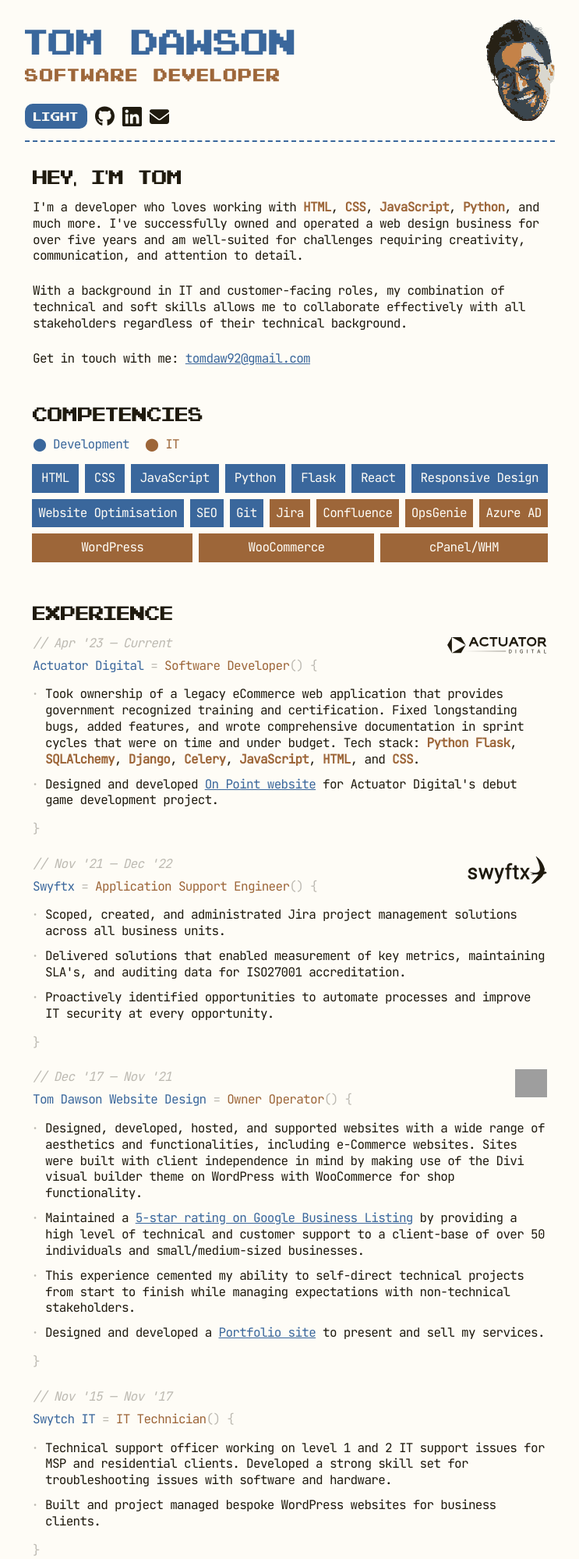
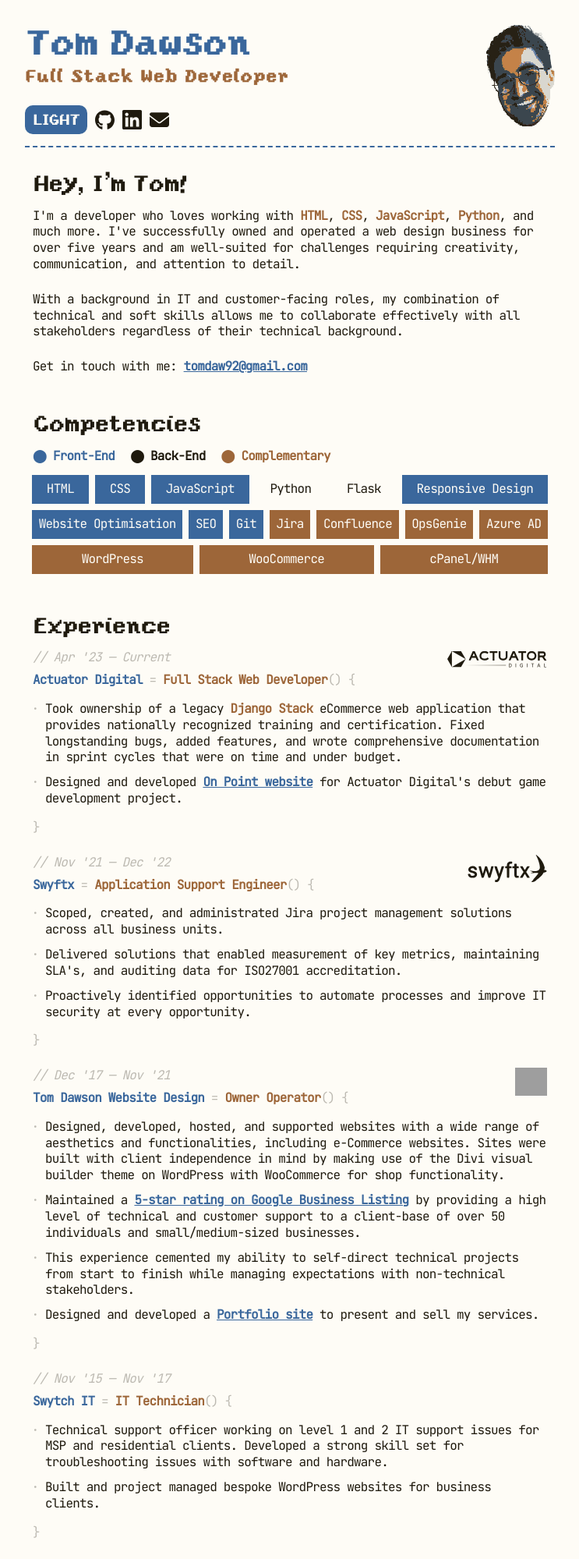
Before and after one commit to TomDawson/cv, a PHP site: page / in a window 1280 px wide. Shown: the top 1999 px of the page at 78% size, without its empty margins (268-1011 px from the left). Run offline with PHP 8.4, Linux system fonts and the light colour scheme; grey boxes are pictures that could not be loaded.

Commit message:
Partway through improved design and content

```diff
--- a/index.html
+++ b/index.html
@@ -4,17 +4,17 @@
 <head>
   <meta charset="utf-8" />
   <meta name="viewport" content="width=device-width, initial-scale=1.0" />
-  <meta http-equiv="Content-Security-Policy: default-src 'self'" />
+  <meta http-equiv="Content-Security-Policy" content="default-src 'self'" />
   <meta name="color-scheme" content="light dark" />
   <link rel="stylesheet" href="./styles/style.css" />
-  <title>Tom Dawson Software Developer</title>
-  <meta name="description" content="Tom Dawson is a software developer with expertise in HTML, CSS, JavaScript, Python, and more." />
+  <title>Tom Dawson | Developer</title>
+  <meta name="description" content="Tom Dawson is a full stack web developer based in Brisbane, QLD." />
   <meta name="theme-color" content="#1B1B26" />
-  <link rel="icon" sizes="48x48" href="images/icon.png" />
+  <link rel="icon" type="image/png" sizes="48x48" href="images/icon.png" />
   <!-- Open Graph -->
   <meta property="og:url" content="https://tomdawson.dev" />
   <meta property="og:type" content="website" />
-  <meta property="og:title" content="Tom Dawson Software Developer" />
+  <meta property="og:title" content="Tom Dawson Full Stack Web Developer" />
   <meta property="og:image" content="./images/site-tile.jpg" />
   <meta property="og:image:alt"
     content="A pixellated smiling man's face with words that read 'Tom Dawson Software Developer'" />
@@ -35,15 +35,15 @@
 </head>
 
 <body class="preload">
-  <div id="site-wrapper flex flex-col">
+  <div id="site-wrapper" class="flex flex-col">
     <header class="container">
       <h1>
         <span class="visually-hidden">Tom Dawson, Software Developer</span>
-        <svg id="tom-dawson" aria-hidden="true" focusable="false">
+        <svg id="tom-dawson" aria-hidden="true">
           <text>Tom Dawson</text>
         </svg>
-        <svg id="job-title" aria-hidden="true" focusable="false">
-          <text>Software Developer</text>
+        <svg id="job-title" aria-hidden="true">
+          <text>Full Stack Web Developer</text>
         </svg>
       </h1>
     </header>
@@ -53,17 +53,20 @@
           <span id="light-mode-span">Light</span>
           <span id="dark-mode-span">Dark</span>
         </button>
-        <a class="center-vertically" href="https://github.com/TomDawson" target="_blank"><img alt="GitHub"
-            src="images/github.svg" class="social-icon svg-icon" width="25px" height="26px"  /></a>
-        <a class="center-vertically" href="https://www.linkedin.com/in/tom-dawson-094217101/" target="_blank"><img
-            alt="LinkedIn" src="images/linkedin.svg" class="social-icon svg-icon" width="25px" height="29px" /></a>
-        <a class="center-vertically" href="mailto:tomdaw92@gmail.com"><img alt="Email" src="images/email.svg"
-            class="social-icon svg-icon" width="25px" height="25px" /></a>
+        <a class="center-vertically" href="https://github.com/TomDawson" target="_blank">
+          <img alt="GitHub" src="images/github.svg" class="social-icon svg-icon" width="25" height="26"  />
+        </a>
+        <a class="center-vertically" href="https://www.linkedin.com/in/tom-dawson-094217101/" target="_blank">
+          <img alt="LinkedIn" src="images/linkedin.svg" class="social-icon svg-icon" width="25" height="29" />
+        </a>
+        <a class="center-vertically" href="mailto:tomdaw92@gmail.com" target="_blank">
+          <img alt="Email" src="images/email.svg" class="social-icon svg-icon" width="25" height="25" />
+        </a>
         <img id="portrait" src="images/tom-head-dark.png" alt="Tom Dawson" />
       </nav>
 
-      <summary class="indented"> <!-- Introduction -->
-        <h2>Hey, I'm Tom</h2>
+      <div class="indented"> <!-- Introduction -->
+        <h2>Hey, I'm Tom!</h2>
         <p id="intro">
           I'm a developer who loves working with <em>HTML</em>, <em>CSS</em>, <em>JavaScript</em>, <em>Python</em>, and much more. I've successfully owned and operated a web design business for over five years and am well-suited for challenges requiring creativity, communication, and attention to detail.
         </p>
@@ -74,27 +77,27 @@
 
         </p>
         <p>
-          Get in touch with me: <a href="mailto:tomdaw92@gmail.com">tomdaw92@gmail.com</a>
+          Get in touch with me: <a href="mailto:tomdaw92@gmail.com" target="_blank">tomdaw92@gmail.com</a>
         </p>
-      </summary>
+      </div>
 
       <section class="indented"> <!-- Competencies/Skills -->
         <h3>Competencies</h3>
         <div class="skill-key-wrapper flex flex-row">
-          <span class="skill-key developer">Development</span>
-          <span class="skill-key it">IT</span>
+          <span class="skill-key front-end">Front-End</span>
+          <span class="skill-key back-end">Back-End</span>
+          <span class="skill-key it">Complementary</span>
         </div>
         <ul class="skills-wrapper flex flex-row stretch-children">
-          <li class="programming-skill">HTML</li>
-          <li class="programming-skill">CSS</li>
-          <li class="programming-skill">JavaScript</li>
-          <li class="programming-skill">Python</li>
-          <li class="programming-skill">Flask</li>
-          <li class="programming-skill">React</li>
-          <li class="programming-skill">Responsive Design</li>
-          <li class="programming-skill">Website Optimisation</li>
-          <li class="programming-skill">SEO</li>
-          <li class="programming-skill">Git</li>
+          <li class="front-end-skill">HTML</li>
+          <li class="front-end-skill">CSS</li>
+          <li class="front-end-skill">JavaScript</li>
+          <li class="back-end-skill">Python</li>
+          <li class="back-end-skill">Flask</li>
+          <li class="front-end-skill">Responsive Design</li>
+          <li class="front-end-skill">Website Optimisation</li>
+          <li class="front-end-skill">SEO</li>
+          <li class="front-end-skill">Git</li>
           <li class="it-skill">Jira</li>
           <li class="it-skill">Confluence</li>
           <li class="it-skill">OpsGenie</li>
@@ -102,7 +105,6 @@
           <li class="it-skill">WordPress</li>
           <li class="it-skill">WooCommerce</li>
           <li class="it-skill">cPanel/WHM</li>
-
         </ul>
       </section>
 
@@ -110,14 +112,14 @@
         <h4>Experience</h4>
         <div class="section-entry">
           <p>
-            <img alt="Actuator Digital logo" id="actuator-logo" class="cv-logo svg-icon" src="images/logo-actuator.svg" width="128px" height="28px" />
+            <img alt="Actuator Digital logo" id="actuator-logo" class="cv-logo svg-icon" src="images/logo-actuator.svg" width="128" height="28" />
             <span class="comment faded">Apr '23 — Current</span>
             <span class="p-title primary">Actuator Digital</span>
-            <span class="p-subtitle secondary">Software Developer</span>
+            <span class="p-subtitle secondary">Full Stack Web Developer</span>
           </p>
           <ul class="entry-points">
             <li>
-              Took ownership of a legacy eCommerce web application that provides government recognized training and certification. Fixed longstanding bugs, added features, and wrote comprehensive documentation in sprint cycles that were on time and under budget. Tech stack: <em>Python Flask</em>, <em>SQLAlchemy</em>, <em>Django</em>, <em>Celery</em>, <em>JavaScript</em>, <em>HTML</em>, and <em>CSS</em>.
+              Took ownership of a legacy <em>Django Stack</em> eCommerce web application that provides nationally recognized training and certification. Fixed longstanding bugs, added features, and wrote comprehensive documentation in sprint cycles that were on time and under budget.
             </li>
             <li>
               Designed and developed <a target="_blank" href="https://onpoint.game/">On Point website</a> for Actuator Digital's debut game development project.
@@ -126,7 +128,7 @@
         </div>
         <div class="section-entry">
           <p>
-            <img alt="Swyftx logo" id="swyftx-logo" class="cv-logo svg-icon" src="images/logo-swyftx.svg" width="102px" height="35px" />
+            <img alt="Swyftx logo" id="swyftx-logo" class="cv-logo svg-icon" src="images/logo-swyftx.svg" width="102" height="35" />
             <span class="comment faded">Nov '21 — Dec '22</span>
             <span class="p-title primary">Swyftx</span>
             <span class="p-subtitle secondary">Application Support Engineer</span>
@@ -138,13 +140,14 @@
             <li>
               Delivered solutions that enabled measurement of key metrics, maintaining SLA's, and auditing data for ISO27001 accreditation.
             </li>
-            <li>Proactively identified opportunities to automate processes and improve IT security at every opportunity.
+            <li>
+              Proactively identified opportunities to automate processes and improve IT security at every opportunity.
             </li>
           </ul>
         </div>
         <div class="section-entry">
           <p>
-            <img alt="Tom Dawson Website Design logo" id="td-logo" class="cv-logo svg-icon" src="images/logo-tom-dawson.svg" width="41px" height="42px" />
+            <img alt="Tom Dawson Website Design logo" id="td-logo" class="cv-logo svg-icon" src="images/logo-tom-dawson.svg" width="41" height="42" />
             <span class="comment faded">Dec '17 — Nov '21</span>
             <span class="p-title primary">Tom Dawson Website Design</span>
             <span class="p-subtitle secondary">Owner Operator</span>
@@ -199,7 +202,7 @@
             <li>
               Achieved HD in Capstone Project, Unix Administration, Network Planning, and Internet Protocols and Services.
             </li>
-
+          </ul>
         </div>
         <div class="section-entry">
           <p>
@@ -211,13 +214,14 @@
             <li>
               Worked with Cisco routers/switches, and Oracle/Microsoft virtual machines to configure functional modern networks.
             </li>
+          </ul>
         </div>
       </section>
 
       <section class="indented"> <!-- Projects -->
         <h6>Projects</h6>
         <div class="section-entry"> <!-- Nicolette Johnson Ceramics -->
-          <img alt="Nicolette Johnson Ceramics logo" id="nj-logo" class="cv-logo svg-icon" src="images/logo-nicolette.svg" width="96px" height="48px" />
+          <img alt="Nicolette Johnson Ceramics logo" id="nj-logo" class="cv-logo svg-icon" src="images/logo-nicolette.svg" width="96" height="48" />
           <p>
             <span class="comment faded">Ongoing</span>
             <span class="p-title primary">Nicolette Johnson Ceramics</span>
@@ -229,7 +233,7 @@
                 website</a> using Wordpress/WooCommerce for storefront.
             </li>
             <li>
-              Specialised configuration for unique products with high demand to be previewed ahead of availability.
+              Specialised for the sale of unique products with high demand to be previewed ahead of availability.
             </li>
             <li>
               Store built to handle spikes of traffic during sale launches and calculate regional shipping and availability when required.
--- a/styles/style.css
+++ b/styles/style.css
@@ -1,35 +1,28 @@
 /* Fonts */
-
 @font-face {
-  /* JetBrains */
-  font-display: swap;
   font-family: "JetBrains Mono";
-  font-style: normal;
-  font-weight: normal;
-  src: url("../fonts/jetbrains-mono-v13-latin-regular.eot"); /* IE9 Compat Modes */
-  src: url("../fonts/jetbrains-mono-v13-latin-regular.eot?#iefix")
-      format("embedded-opentype"),
-    /* IE6-IE8 */ url("../fonts/jetbrains-mono-v13-latin-regular.woff2")
-      format("woff2"),
-    /* Super Modern Browsers */
+  src: url("../fonts/jetbrains-mono-v13-latin-regular.eot");
+  src: url("../fonts/jetbrains-mono-v13-latin-regular.eot?#iefix") format("embedded-opentype"),
+      url("../fonts/jetbrains-mono-v13-latin-regular.woff2") format("woff2"),
       url("../fonts/jetbrains-mono-v13-latin-regular.woff") format("woff"),
-    /* Modern Browsers */ url("../fonts/jetbrains-mono-v13-latin-regular.ttf")
-      format("truetype"),
-    /* Safari, Android, iOS */
-      url("../fonts/jetbrains-mono-v13-latin-regular.svg#JetBrainsMono")
-      format("svg"); /* Legacy iOS */
+      url("../fonts/jetbrains-mono-v13-latin-regular.ttf") format("truetype"),
+      url("../fonts/jetbrains-mono-v13-latin-regular.svg#JetBrainsMono") format("svg");
+      font-display: swap;
+      font-weight: normal;
+      font-style: normal;
 }
 
 @font-face {
-  /* Pixel NES */
-  font-display: swap;
-  font-family: "Pixel NES";
-  font-weight: normal;
-  font-style: normal;
-  src: url("../fonts/Pixel_NES.eot?") format("eot"),
-    url("../fonts/Pixel_NES.woff") format("woff"),
-    url("../fonts/Pixel_NES.ttf") format("truetype"),
-    url("../fonts/Pixel_NES.svg#PixelNES") format("svg");
+  font-family: 'Yoster Island';
+  src: url('../fonts/YosterIslandReg.eot');
+  src: url('../fonts/YosterIslandReg.eot?#iefix') format('embedded-opentype'),
+      url('../fonts/YosterIslandReg.woff2') format('woff2'),
+      url('../fonts/YosterIslandReg.woff') format('woff'),
+      url('../fonts/YosterIslandReg.ttf') format('truetype'),
+      url('../fonts/YosterIslandReg.svg#YosterIslandReg') format('svg');
+      font-display: swap;
+      font-weight: normal;
+      font-style: normal;
 }
 
 /* Theming and <body> */
@@ -41,6 +34,8 @@
   --faded: #BDBAB2;
   --primary: #3A679C;
   --secondary: #9D6639;
+  --tertiary: ;
+  --font-weight: 800;
 }
 
 html[data-theme="dark"] {
@@ -50,12 +45,15 @@
   --faded: #4F4F6B;
   --primary: #AA9FFF;
   --secondary: #F5D324;
+  --tertiary: #3F8EFC;
+  /* --tertiary: #62C370; */
+  --font-weight: 500;
 }
 
 body {
   font-family: "JetBrains Mono", monospace;
   font-size: 1em;
-  letter-spacing: -0.7px;
+  letter-spacing: -0.8px;
   color: var(--body);
   background-color: var(--background);
   text-align: left;
@@ -68,19 +66,26 @@
   margin: 0;
 }
 
-.primary, .skill-key.developer, a {
+.primary, .skill-key.front-end, a {
   color: var(--primary);
+  font-weight: var(--font-weight);
 }
 
 .secondary, .skill-key.it {
   color: var(--secondary);
+  font-weight: var(--font-weight);
+}
+
+.tertiary, .skill-key.back-end {
+  color: var(--tertiary);
+  font-weight: var(--font-weight);
 }
 
 .faded {
   color: var(--faded);
 }
 
-.programming-skill {
+.front-end-skill {
   background-color: var(--primary);
   color: var(--background);
 }
@@ -91,17 +96,17 @@
 }
 
 /* Headings and Titles */
-
 h1,
 h2,
 h3,
 h4,
 h5,
 h6 {
-  font-family: "Pixel NES", sans-serif;
+  font-family: "Yoster Island", sans-serif;
   font-weight: 100;
   margin: 0;
   line-height: 1;
+  letter-spacing: 0;
 }
 
 h1 {
@@ -114,12 +119,11 @@
 h4,
 h5,
 h6 {
-  font-size: 1.6em;
+  font-size: 1.85em;
 }
 
 /* Header + Heading/Title */
-
-header.container { /* Initial space above title */
+header.container {
   padding-top: 30px;
 }
 
@@ -128,29 +132,31 @@
   width: 100%;
 }
 
-#tom-dawson { /* Size of TD container */
+/* Size of name container */
+#tom-dawson {
   height: 40px;
 }
 
-#job-title { /* Size of FED container */
+/* Size of job title container */
+#job-title {
   height: 40px;
   letter-spacing: 1.4px;
 }
 
-#tom-dawson text { /* Positioning TD text */
+/* Positioning name text */
+#tom-dawson text {
   font-size: 1.44em;
   transform: translateY(40px);
 }
 
-#job-title text { /* Positioning FED text */
+/* Positioning job title text */
+#job-title text {
   font-size: 0.71em;
   transform: translateY(30px);
 }
 
 /* Heading Animation */
-
 #tom-dawson {
-  /* SVG element */
   animation: stroke 1.5s;
   fill: var(--primary);
   stroke: var(--primary);
@@ -183,8 +189,7 @@
 }
 
 /* Navigation */
-
-nav /* #navbar */ {
+nav {
   position: sticky;
   top: -1px; /* -1px is important for JS to apply .sticky class to nav */
   z-index: 2;
@@ -209,7 +214,6 @@
 }
 
 /* Portrait Animation */
-
 .sticky #portrait {
   -moz-transform: rotate(-20deg) translateY(50px);
   -webkit-transform: rotate(-20deg) translateY(50px);
@@ -218,8 +222,7 @@
   transform: rotate(-20deg) translateY(50px);
 }
 
-/* Flexbox */
-
+/* Flex */
 .flex {
   display: flex;
   flex-wrap: wrap;
@@ -242,7 +245,6 @@
 }
 
 .stretch-children > * {
-  /* These make the tiles stretch */
   text-align: center;
   align-items: center;
   justify-content: center;
@@ -252,16 +254,15 @@
 }
 
 /* CV Structure */
-
 #site-wrapper {
   min-height: 100vh;
-  justify-content: center; /* centered vertically */
+  justify-content: center;
   pointer-events: auto;
   position: relative;
   z-index: 1;
 }
 
-.container { /* always shrinks, prefers 95vw, max 680px */
+.container {
   padding: 0;
   width: clamp(0px, 95vw, 680px);
   margin-left: auto;
@@ -269,37 +270,39 @@
   box-sizing: border-box;
 }
 
-.indented { /* Adds L/R gutter around everything between <header> and <footer> */
+/* Adds L+R gutter around everything between <header> and <footer> */
+.indented {
   margin: 0px 10px;
 }
 
-.indented > * + * { /* Add margin in between child elements */
+/* Add margin in between child elements */
+.indented > * + * {
   margin-block-end: 1.5em;
 }
 
-.indented > :last-child { /* Add margin to last child element */
+/* Add margin to last child element */
+.indented > :last-child {
   margin-block-end: 3em;
 }
 
-.indented > :nth-child(2) { /* Add margin below headings */
+/* Add margin below headings */
+.indented > :nth-child(2) {
   margin-block-start: 1em;
 }
 
 /* Introduction */
-
 em {
   font-style: normal;
   color: var(--secondary);
-  font-weight: 800;
+  font-weight: var(--font-weight);
 }
 
 /* Skills */
-
-.skill-key-wrapper { /* Remove margin beneath Competencies key */
+.skill-key-wrapper {
   margin-block-end: 0em;
 }
 
-.skill-key-wrapper :not(:last-child) { /* Add padding between key elements */
+.skill-key-wrapper :not(:last-child) {
   padding-right: 20px;
 }
 
@@ -317,14 +320,12 @@
 }
 
 /* Skill Hover Animation */
-
 .skills-wrapper > *:hover, nav > a:hover  {
   transform: translateY(-2px);
   transition-duration: 0.05s;
 }
 
 /* Logos */
-
 .cv-logo {
   float: right;
 }
@@ -346,9 +347,9 @@
 }
 
 /* Before/After content */
-
 .p-title::after, .p-subtitle::after, .section-entry::after, .entry-points li::marker {
   color: var(--faded);
+  font-weight: 500;
 }
 
 .entry-points li::marker {
@@ -376,8 +377,6 @@
   display: block;
 }
 
-/*  */
-
 .comment {
   display: block;
   padding-bottom: 0.5em;
@@ -394,18 +393,17 @@
   padding-left: 1em;
 }
 
-.entry-points li + li { /* Apply start margin between <li> */
+.entry-points li + li {
   margin-block-start: 0.7em;
 }
 
 /* Footer */
-
 footer p {
   margin-block: 0.5em;
 }
 
 #footer-global {
-  font-family: "Pixel NES", sans-serif;
+  font-family: "Yoster Island", sans-serif;
   font-size: 0.8em;
   letter-spacing: 0.3px;
   border-top: dashed 2px var(--primary);
@@ -417,11 +415,10 @@
 }
 
 /* Selection */
-
 .social-icon::selection,
 svg text::selection,
 #portrait::selection,
-.cv-logo::selection { /* Remove selection highlight */
+.cv-logo::selection {
   background: none;
 }
 
@@ -438,29 +435,27 @@
 }
 
 /* Scrollbar */
-
 ::-webkit-scrollbar {
   width: 8px;
-  background: transparent; /* Background */
+  background: transparent;
 }
 
 ::-webkit-scrollbar-thumb {
-  background: var(--primary); /* Foreground */
+  background: var(--primary);
   transition: all 0.3s;
 }
 
 /* Button styling */
-
 button,
 [type="button"],
 [type="reset"],
 [type="submit"] {
   overflow: visible;
-  font-family: "Pixel NES", sans-serif;
-  font-size: 1em;
+  font-family: "Yoster Island", sans-serif;
+  font-size: 1.25em;
   line-height: 1.15;
   margin: 0;
-  text-transform: none;
+  text-transform: uppercase;
   appearance: button;
   -webkit-appearance: button;
   border-width: 0px;
@@ -482,13 +477,13 @@
 }
 
 /* Transitions */
-
+/* Individually calling these classes and elements will syncronise fade transition between light and dark themes */
 nav,
 hr,
 img,
 a,
 .container,
-.programming-skill,
+.front-end-skill,
 .it-skill,
 .button,
 #tom-dawson,
@@ -497,7 +492,7 @@
 .p-subtitle::before,
 .p-title,
 .primary,
-.secondary { /* Individually calling these classes and elements will syncronise fade transition between light and dark themes */
+.secondary {
   -webkit-transition: all 0.3s;
   -moz-transition: all 0.3s;
   -ms-transition: all 0.3s;
@@ -521,8 +516,6 @@
   scroll-behavior: smooth;
 }
 
-/* For H1 SEO */
-
 .visually-hidden {
   border: 0;
   padding: 0;
@@ -533,16 +526,15 @@
   overflow: hidden;
   clip: rect(
     1px 1px 1px 1px
-  ); /* IE6, IE7 - a 0 height clip, off to the bottom right of the visible 1px box */
-  clip: rect(1px, 1px, 1px, 1px); /* support legacy browsers */
+  );
+  clip: rect(1px, 1px, 1px, 1px);
   clip-path: inset(
     50%
-  ); /*modern browsers, clip-path works inwards from each corner*/
-  white-space: nowrap; /* added line to stop words getting smushed together (as they go onto seperate lines and some screen readers do not understand line feeds as a space */
+  );
+  white-space: nowrap;
 }
 
 /* Mobile breakpoint */
-
 @media only screen and (max-width: 480px) {
   #tom-dawson text {
     font-size: 1.15em;
@@ -562,7 +554,6 @@
     max-height: 90px;
     right: 0px;
     bottom: -15px;
-    /* Disable following face on mobile */
     -moz-transform: none;
     -webkit-transform: none;
     -o-transform: none;
@@ -593,6 +584,5 @@
   #nj-logo {
     max-height: 38px;
   }
-
   /* ^ Mobile Styles ^ */
 }
```
Also changed, not shown: fonts/Pixel_NES.otf (deleted), fonts/Pixel_NES.ttf (deleted), fonts/Pixel_NES.woff (deleted), fonts/YosterIslandReg.ttf (added), fonts/YosterIslandReg.woff (added), fonts/YosterIslandReg.woff2 (added), 3 other files.
